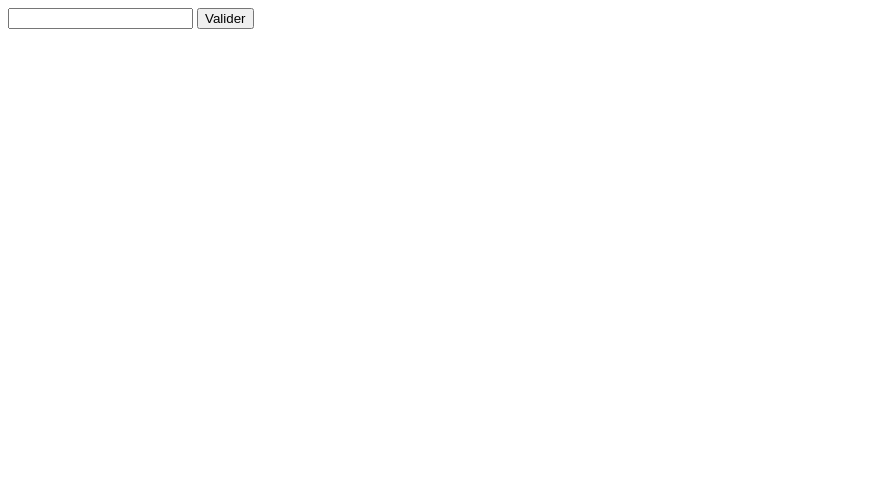
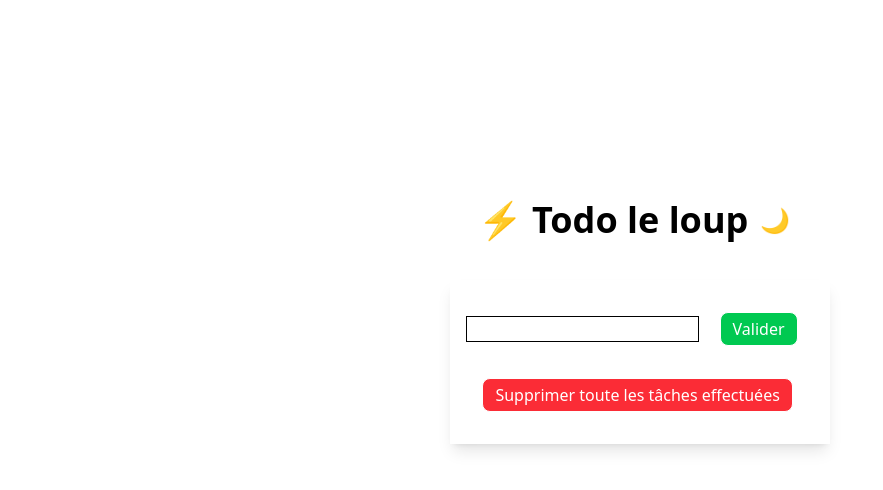
Before and after one commit to billyTheKid001/to-do-list, a plain HTML site: page index.html in a window 1280 px wide. Shown: the whole page, without its empty margins (0-883 px from the left). Drawn offline with nearby package versions, Linux system fonts and the light colour scheme.

Commit message:
Add files via upload

```diff
--- a/index.html
+++ b/index.html
@@ -4,13 +4,23 @@
     <meta charset="UTF-8">
     <meta name="viewport" content="width=device-width, initial-scale=1.0">
     <title>Document</title>
+    <script src="https://cdn.jsdelivr.net/npm/@tailwindcss/browser@4"></script>
+    <script src="script.js"></script>
+</head>
+<body class="flex flex-col items-center mt-48 ">
+    <div class="flex justify-between items-center mb-6 sm:mb-8">
+            <h1 class="text-2xl sm:text-4xl font-bold transition-colors duration-500" id="title">⚡ Todo le loup</h1>
+            <button onclick="toggleDarkMode()"
+                    class="p-3 rounded-xl transition-all duration-300 hover:scale-110 hover:rotate-12" id="toggleBtn">
+                <span id="toggleIcon" class="text-2xl">🌙</span>
+            </button>
+    </div>
+    <div class="shadow-lg p-4">
+    <input class="border  " id="input" type="text">
+    <button class="border bg-green-500 text-white m-4 px-3 py-1 rounded-lg " id="Validate" onclick="toDo()">Valider</button>
 
-</head>
-<body>
-    <input id="input" type="text">
-    <button id="Validate" onclick="toDo()">Valider</button>
-    <ul id="list"></ul>
-    <script src="script.js"></script>
-
+    <ul class=" flex flex-col gap-2" id="list"></ul>
+    <button class="border bg-red-500 text-white m-4 px-3 py-1 rounded-lg" id="RemoveAll" onclick="RemoveAll()">Supprimer toute les tâches effectuées</button>
+    </div>
 </body>
 </html>
--- a/script.js
+++ b/script.js
@@ -1,11 +1,10 @@
-
 function toDo() {
     const Input = document.getElementById('input');
-    const text = Input.value
+    const text = Input.value.trim()
     if (text !== '') {
         const list = document.getElementById('list')
         const li = document.createElement('li')
-        li.innerHTML = text + '<button onclick="this.parentElement.remove()">remove</button>'
+        li.innerHTML = '<input id="Checkbox" onclick="Rayure()" class type="checkbox">' + text + '  <button class="bg-red-500 text-white ml-4 px-3 py-1 rounded-lg" onclick="this.parentElement.remove()">remove</button>'
         list.appendChild(li)
         Input.value = ''
     }
@@ -17,11 +16,15 @@ function toDo() {
 }
 
 
+function Rayure() {
+    const Rayure = document.getElementById
+}
+
+function RemoveAll() {
+    location.reload()
+
+}
 
 /*
-l'utilisateur entre sa tâche
-ensuite il appuie sur valider
-le code récupre la valeur l'input
-ensuite on la push
-ensuite on reinitialise
+faire en sorte que des que l'utilisateur clique dessu toutez les tâches qui ont été efféctuer soient supprimer
 */
```
Also changed, not shown: style.css (added).
